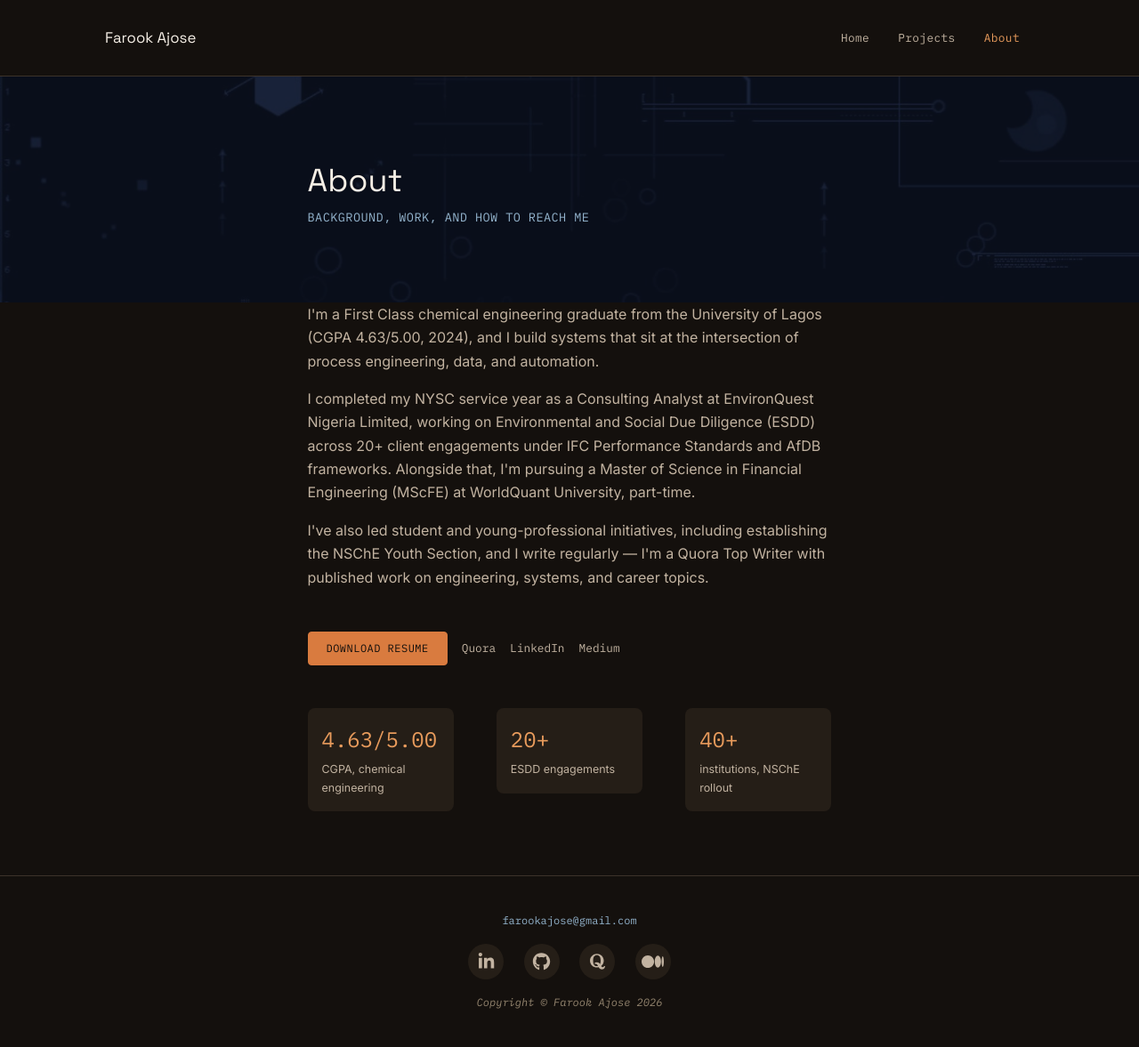
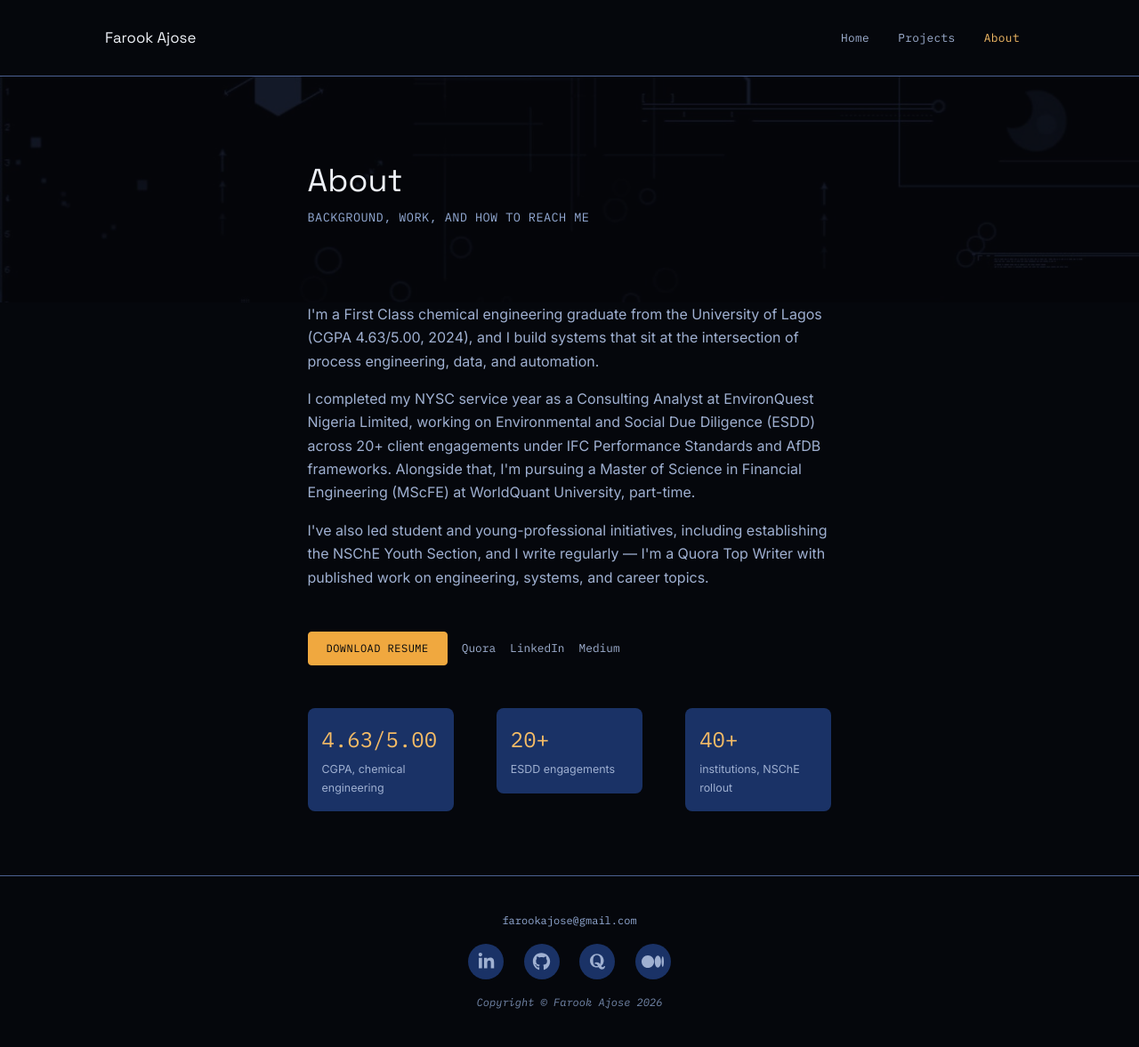
Before and after one commit to fkajose/portfolio, a Flask app: page /about in a window 1280 px wide. Shown: the whole page at 89% size. Run offline with Flask 3, Linux system fonts and the light colour scheme; some libraries are stand-ins or nearby versions.

Commit message:
Update color scheme and theme naming in styles for improved visual consistency

```diff
--- a/static/css/styles.css
+++ b/static/css/styles.css
@@ -1,37 +1,33 @@
 /* =========================================================
    Farook Ajose — Portfolio
-   Blueprint instrumentation theme
+   Circuit / HUD instrumentation theme
    ========================================================= */
 
 :root {
-    --color-bg: #14100d;
-    --color-surface: #251e17;
-    --color-surface-raised: #2b231c;
-    --color-border: #3d332a;
-    --color-border-strong: #75604c;
-    --color-teal: #6b8fae;
-    --color-teal-light: #93b3cc;
-    --color-amber: #d97b3f;
-    --color-amber-light: #e89b5c;
-    --color-text: #f6efe6;
-    --color-text-secondary: #c2b3a1;
-    --color-text-muted: #94856f;
+    --color-bg: #05070c;
+    --color-surface: #1a3266;
+    --color-surface-raised: #223d78;
+    --color-border: #4c6192;
+    --color-border-strong: #5f78ab;
+    --color-accent: #5c78ab;
+    --color-accent-light: #93aad4;
+    --color-highlight: #f0a83f;
+    --color-highlight-light: #f5bc66;
+    --color-text: #eef1f7;
+    --color-text-secondary: #9fb0d1;
+    --color-text-muted: #7488ab;
 
     --font-display: "Space Grotesk", sans-serif;
     --font-body: "Inter", sans-serif;
     --font-mono: "IBM Plex Mono", monospace;
 
-    /* Override Bootstrap's own theme variables so any default-styled
-     Bootstrap element — not just our custom classes — inherits
-     correct dark-theme contrast instead of light-theme rgba values
-     that collapse to near-invisible on a dark background. */
     --bs-body-bg: var(--color-bg);
     --bs-body-color: var(--color-text);
     --bs-secondary-color: var(--color-text-muted);
     --bs-tertiary-color: var(--color-text-secondary);
     --bs-border-color: var(--color-border);
-    --bs-link-color: var(--color-teal-light);
-    --bs-link-hover-color: var(--color-amber-light);
+    --bs-link-color: var(--color-accent-light);
+    --bs-link-hover-color: var(--color-text);
 }
 
 /* =========================================================
@@ -67,22 +63,22 @@ p {
 }
 
 a {
-    color: var(--color-teal-light);
+    color: var(--color-accent-light);
     text-decoration: none;
 }
 
 a:hover {
-    color: var(--color-amber-light);
+    color: var(--color-highlight-light);
 }
 
 ::selection {
-    background: var(--color-teal);
+    background: var(--color-accent);
     color: var(--color-bg);
 }
 
 /* =========================================================
-   Buttons — teal for standard actions, amber reserved
-   for the one primary action per page (resume, submit)
+   Buttons — accent blue for standard actions, highlight amber
+   reserved for the one primary action per page (resume, submit)
    ========================================================= */
 
 .btn {
@@ -94,15 +90,15 @@ a:hover {
 }
 
 .btn-primary {
-    background-color: var(--color-amber);
-    border-color: var(--color-amber);
+    background-color: var(--color-highlight);
+    border-color: var(--color-highlight);
     color: var(--color-bg);
 }
 
 .btn-primary:hover,
 .btn-primary:focus {
-    background-color: var(--color-amber-light);
-    border-color: var(--color-amber-light);
+    background-color: var(--color-highlight-light);
+    border-color: var(--color-highlight-light);
     color: var(--color-bg);
 }
 
@@ -148,11 +144,11 @@ a:hover {
 }
 
 #mainNav .nav-link:hover {
-    color: var(--color-teal-light);
+    color: var(--color-accent-light);
 }
 
 #mainNav .nav-link.active {
-    color: var(--color-amber-light);
+    color: var(--color-highlight-light);
 }
 
 #mainNav .navbar-toggler {
@@ -177,7 +173,7 @@ a:hover {
     content: "";
     position: absolute;
     inset: 0;
-    background-color: rgba(11, 18, 32, 0.82);
+    background-color: color-mix(in srgb, var(--color-bg) 82%, transparent);
 }
 
 .masthead .container {
@@ -195,7 +191,7 @@ a:hover {
     font-size: 0.85rem;
     letter-spacing: 0.03em;
     text-transform: uppercase;
-    color: var(--color-teal-light);
+    color: var(--color-accent-light);
     margin-bottom: 1.25rem;
 }
 
@@ -321,7 +317,7 @@ a:hover {
     font-family: var(--font-mono);
     font-size: 1.5rem;
     font-weight: 500;
-    color: var(--color-amber-light);
+    color: var(--color-highlight-light);
 }
 
 .about-stat-label {
```
Also changed, not shown: other parts of static/css/styles.css (+23 -23 lines).
